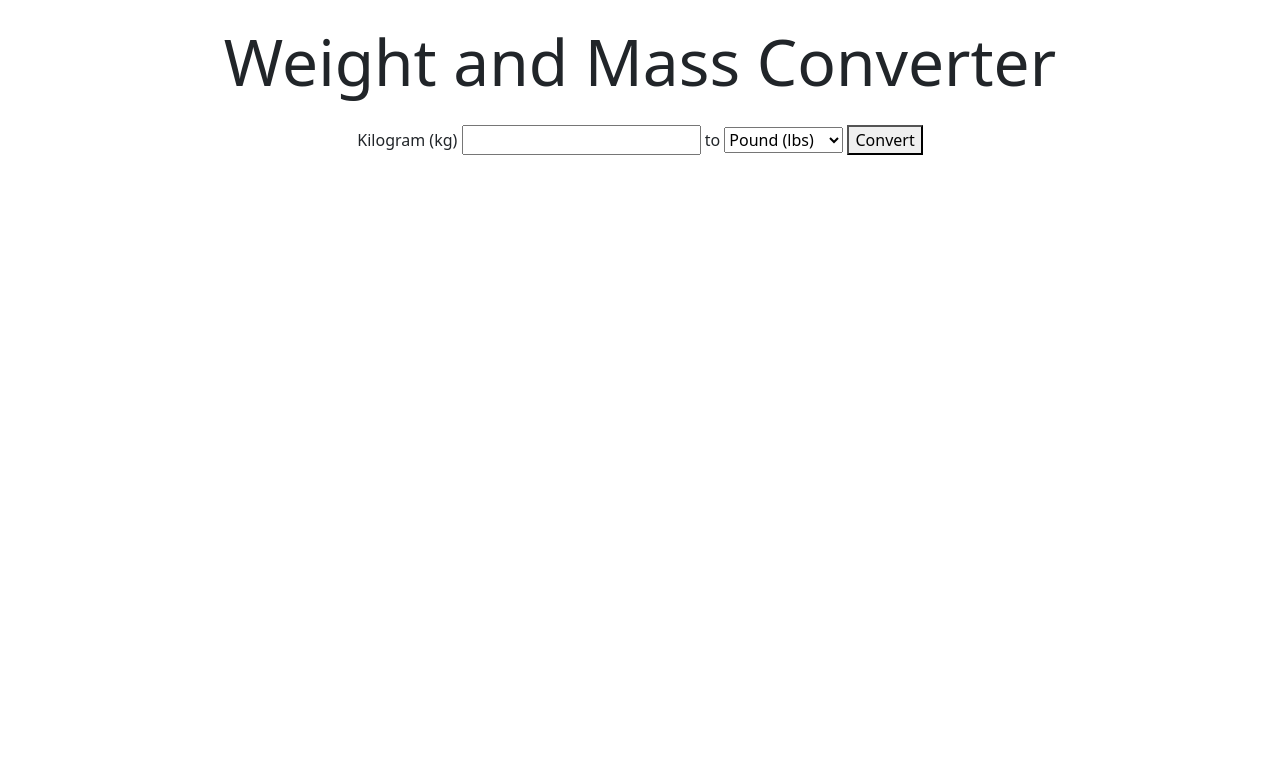
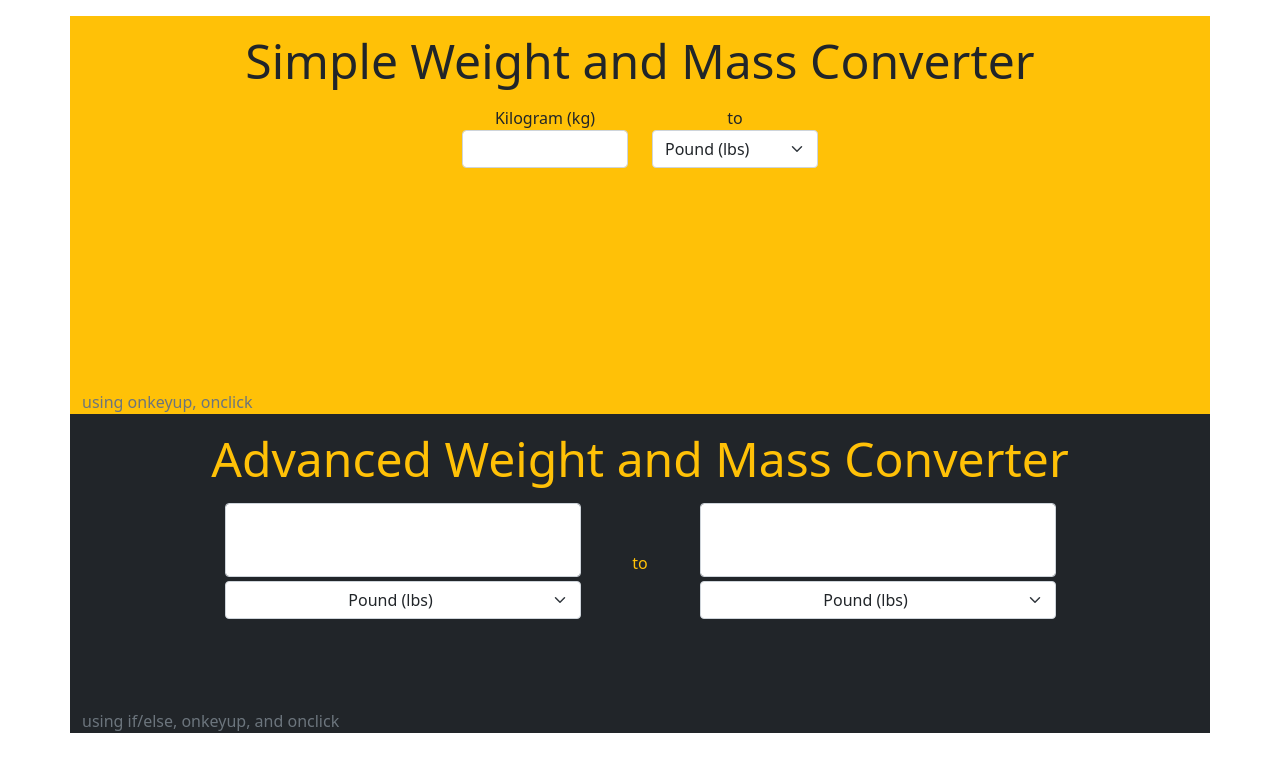
Before and after one commit to jkimberlyc/weightconverter, a website: page index.html in a window 1280 px wide. Drawn offline with nearby package versions, Linux system fonts and the light colour scheme; files that its build step writes are made by us from their sources.

Commit message:
advanced converter updater

```diff
--- a/index.html
+++ b/index.html
@@ -4,60 +4,110 @@
     <meta charset="UTF-8" />
     <meta http-equiv="X-UA-Compatible" content="IE=edge" />
     <meta name="viewport" content="width=device-width, initial-scale=1.0" />
-    <title>Simple Calculator</title>
+    <title>Weight Converter</title>
     <link rel="stylesheet" href="css/main.min.css" />
   </head>
   <body>
-    <div class="container text-center">
-      <form action="#" method="">
-        <div class="display-3 my-4">Weight and Mass Converter</div>
-
+    <div class="container text-center bg-warning mt-3">
+      <form action="" method="">
+        <div class="display-5 py-3">Simple Weight and Mass Converter</div>
+        <div class="row justify-content-center">
+          <div class="col-sm-2">
             <label for="input">Kilogram (kg)</label>
-        <input type="number" step="any" size="30" id="input" />
+            <input
+              type="number"
+              class="form-control"
+              step="any"
+              id="input"
+              onkeyup="simpleConvert()"
+            />
+          </div>
+          <div class="col-sm-2">
             to
-        <select id="targetUnitOptions">
+            <select
+              id="targetUnitOptions"
+              class="form-select"
+              onClick="simpleConvert()"
+            >
               <option value="2.2046226218">Pound (lbs)</option>
               <option value="35.27396195">Ounce (oz)</option>
               <option value="5000">Carat (car, ct)</option>
             </select>
-        <button onclick="convert()">Convert</button>
+            <!-- <button onclick="convert()">Convert</button> -->
+          </div>
+        </div>
       </form>
       <div id="result" class="display-1 mt-3">
         <span class="invisible">Result</span>
       </div>
-      <div id="rate" class="text-muted"></div>
+      <div id="rate" class="text-muted">
+        <span class="invisible"
+          ><br /><button class="m-3 btn text-danger" onclick="simpleReset()">
+            Reset
+          </button></span
+        >
+      </div>
+      <div class="text-start text-muted mt-3">using onkeyup, onclick</div>
+    </div>
+    <div class="container bg-dark text-white">
+      <form action="" method="" class="text-center">
+        <div class="display-5 py-3 text-warning">
+          Advanced Weight and Mass Converter
         </div>
 
-    <script>
-      function convert() {
-        let input = document.getElementById("input").value;
-        let selectedUnit = document.getElementById("targetUnitOptions");
-        let selectedUnitName =
-          selectedUnit.options[selectedUnit.selectedIndex].text;
+        <div class="row justify-content-center align-items-center">
+          <div class="col-sm-4">
+            <div class="d-flex flex-column">
+              <input
+                class="form-control fs-1 text-center"
+                type="number"
+                id="input1"
+                onkeyup="advConvert('field1')"
+              />
+              <select
+                class="form-select my-1 text-center"
+                id="unitOptions1"
+                onclick="advConvert('select1')"
+              >
+                <option>Pound (lbs)</option>
+                <option>Ounce (oz)</option>
+                <option>Kilogram (kg)</option>
+              </select>
+            </div>
+          </div>
+          <div class="col-sm-1 text-warning">to</div>
+          <div class="col-sm-4">
+            <div class="d-flex flex-column">
+              <input
+                class="form-control fs-1 text-center"
+                type="number"
+                id="input2"
+                onkeyup="advConvert('field2')"
+              />
+              <select
+                class="form-select my-1 text-center"
+                id="unitOptions2"
+                onclick="advConvert('select2')"
+              >
+                <option>Pound (lbs)</option>
+                <option>Ounce (oz)</option>
+                <option>Kilogram (kg)</option>
+              </select>
+            </div>
+          </div>
+        </div>
+        <div id="reset2">
+          <button class="btn text-danger m-3 invisible" onclick="advReset()">
+            Reset
+          </button>
+        </div>
+      </form>
 
-        if (isNaN(parseFloat(input))) {
-          alert("Please enter a number to convert.");
-          return false;
-        }
+      <div class="text-start text-muted my-3">
+        using if/else, onkeyup, and onclick
+      </div>
+    </div>
 
-        document.getElementById("result").innerHTML =
-          parseFloat(input) * parseFloat(selectedUnit.value) +
-          " " +
-          selectedUnitName;
-
-        document.getElementById("rate").innerHTML =
-          "1 kg is equals to " +
-          selectedUnit.value +
-          " " +
-          selectedUnitName +
-          '<br><button class="m-3 btn text-danger" onclick="reset()">Reset</button>';
-      }
-
-      function reset() {
-        document.getElementById("result").innerHTML = "";
-        document.getElementById("rate").innerHTML = "";
-        document.getElementById("input").value = "";
-      }
-    </script>
+    <script src="js/index.js"></script>
   </body>
 </html>
--- /dev/null
+++ b/js/index.js
@@ -0,0 +1,96 @@
+function simpleConvert() {
+    var selectedUnitName = "";
+    let input = document.getElementById("input").value;
+    let selectedUnit = document.getElementById("targetUnitOptions");
+
+    if (isNaN(parseFloat(input))) {
+      alert("Please enter a number to convert.");
+      return false;
+    }
+
+    selectedUnitName =
+      selectedUnit.options[selectedUnit.selectedIndex].text;
+
+    document.getElementById("result").innerHTML =
+      parseFloat(input) * parseFloat(selectedUnit.value) +
+      " " +
+      selectedUnitName;
+
+    document.getElementById("rate").innerHTML =
+      "1 kg is equals to " +
+      selectedUnit.value +
+      " " +
+      selectedUnitName +
+      '<br><button class="m-3 btn text-danger" onclick="simpleReset()">Reset</button>';
+  }
+
+  function simpleReset() {
+    document.getElementById("result").innerHTML =
+      "<span class='invisible'>Result</span>";
+
+    document.getElementById("rate").innerHTML =
+      "<span class='invisible'><br /><button class='m-3 btn text-danger' onclick='simpleReset()'>Reset</button></span>";
+
+    document.getElementById("input").value = "";
+
+    document.getElementById("targetUnitOptions").selectedIndex = 0;
+  }
+
+
+  function advConvert(field) {
+    var input1 = document.getElementById("input1");
+    var input2 = document.getElementById("input2");
+    var unit1 = document.getElementById("unitOptions1");
+    let unit1Name = unit1.options[unit1.selectedIndex].text;
+    var unit2 = document.getElementById("unitOptions2");
+    let unit2Name = unit2.options[unit2.selectedIndex].text;
+
+    if(field==="field1" || field==="select2"){
+      if(unit1Name === "Pound (lbs)"){
+        if(unit2Name === "Pound (lbs)") input2.value = input1.value;
+        if(unit2Name === "Ounce (oz)") input2.value = parseFloat(parseFloat(input1.value)*16);
+        if(unit2Name === "Kilogram (kg)") input2.value = parseFloat(parseFloat(input1.value)/2.205);
+      }
+
+      else if(unit1Name === "Ounce (oz)"){
+        if(unit2Name === "Ounce (oz)") input2.value = input1.value;
+        if(unit2Name === "Pound (lbs)") input2.value = parseFloat(parseFloat(input1.value)/16);
+        if(unit2Name === "Kilogram (kg)") input2.value = parseFloat(parseFloat(input1.value)/35.274);
+      }
+
+      else if(unit1Name === "Kilogram (kg)"){
+        if(unit2Name === "Kilogram (kg)") input2.value = input1.value;
+        if(unit2Name === "Pound (lbs)") input2.value = parseFloat(parseFloat(input1.value)*2.205);
+        if(unit2Name === "Ounce (oz)") input2.value = parseFloat(parseFloat(input1.value)*35.274);
+      }
+    }
+    else if(field==="field2" || field==="select1"){
+      if(unit2Name === "Pound (lbs)"){
+        if(unit1Name === "Pound (lbs)") input1.value = input2.value;
+        if(unit1Name === "Ounce (oz)") input1.value = parseFloat(parseFloat(input1.value)*16);
+        if(unit1Name === "Kilogram (kg)") input1.value = parseFloat(parseFloat(input1.value)/2.205);
+      }
+
+      else if(unit2Name === "Ounce (oz)"){
+        if(unit1Name === "Ounce (oz)") input1.value = input2.value;
+        if(unit1Name === "Pound (lbs)") input1.value = parseFloat(parseFloat(input1.value)/16);
+        if(unit1Name === "Kilogram (kg)") input1.value = parseFloat(parseFloat(input1.value)/35.274);
+      }
+
+      else if(unit2Name === "Kilogram (kg)"){
+        if(unit1Name === "Kilogram (kg)") input1.value = input2.value;
+        if(unit1Name === "Pound (lbs)") input1.value = parseFloat(parseFloat(input1.value)*2.205);
+        if(unit1Name === "Ounce (oz)") input1.value = parseFloat(parseFloat(input1.value)*35.274);
+      }
+    }
+
+    document.getElementById("reset2").innerHTML = "<button class='btn text-danger m-3' onclick='advReset()'>Reset</button>"
+  }
+
+  function advReset() {
+    document.getElementById("input1").value = "";
+    document.getElementById("input2").value = "";
+    document.getElementById("reset2").innerHTML = "<button class='btn text-danger m-3 invisible' onclick='advReset()'>Reset</button>";
+    document.getElementById("unitOptions1").selectedIndex = 0
+    document.getElementById("unitOptions2").selectedIndex = 0
+  }
```
Lines whose indentation alone changed are shown as unchanged.
